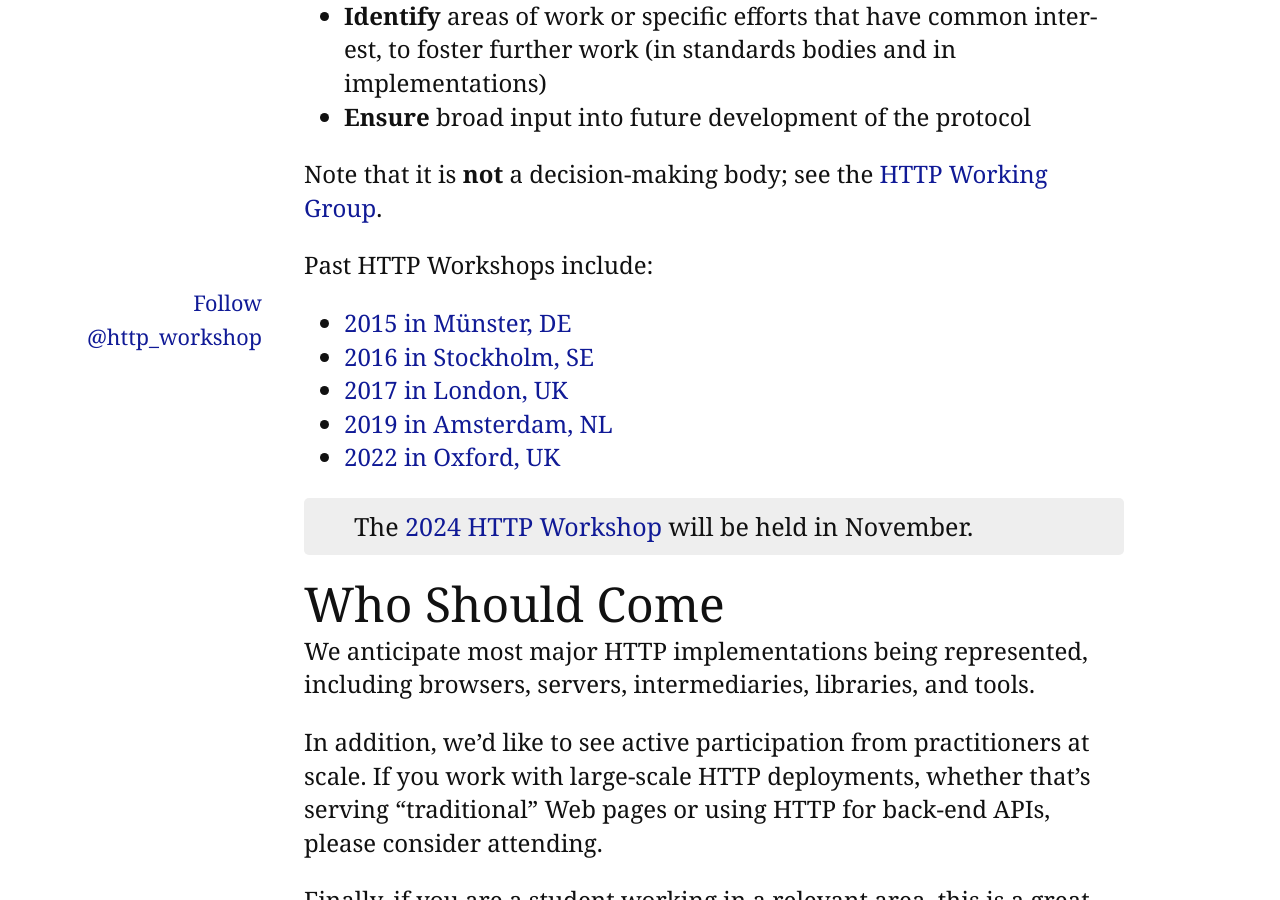
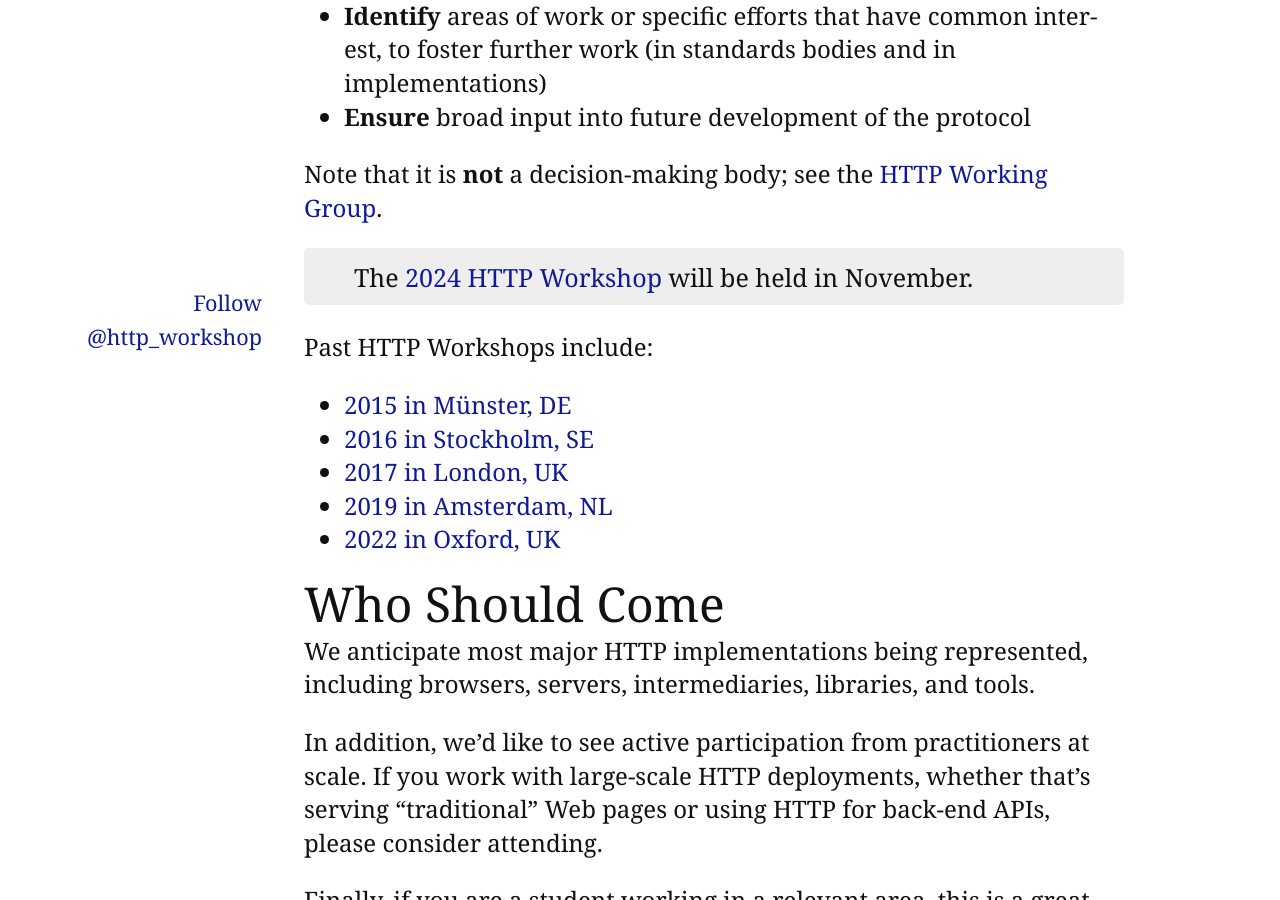
Before and after one commit to HTTPWorkshop/httpworkshop.github.io, a Jekyll site: the page built from index.md, in a window 1280 px wide and 900 px high, scrolled down 548 px. Built offline with Jekyll 4.4.1, drawn with Linux system fonts in a browser that asks for light colours; comment, search, counter and statistics services are not loaded.

Commit message:
Update index.md

```diff
--- a/index.md
+++ b/index.md
@@ -18,6 +18,9 @@ to drive most of the agenda. Our goals are to:
 
 Note that it is **not** a decision-making body; see the [HTTP Working Group](https://httpwg.org).
 
+The [2024 HTTP Workshop](https://github.com/HTTPWorkshop/workshop2024/blob/main/README.md) will be held in November.
+{:.banner}
+
 Past HTTP Workshops include:
 
 * [2015 in Münster, DE](https://github.com/HTTPWorkshop/workshop2015/wiki/2015-Report)
@@ -26,8 +29,6 @@ Past HTTP Workshops include:
 * [2019 in Amsterdam, NL](https://github.com/HTTPWorkshop/workshop2019/wiki/Report)
 * [2022 in Oxford, UK](https://github.com/HTTPWorkshop/workshop2022/blob/main/report.md)
 
-The [2024 HTTP Workshop](https://github.com/HTTPWorkshop/workshop2024/blob/main/README.md) will be held in November.
-{:.banner}
 
 ## Who Should Come
 
```
